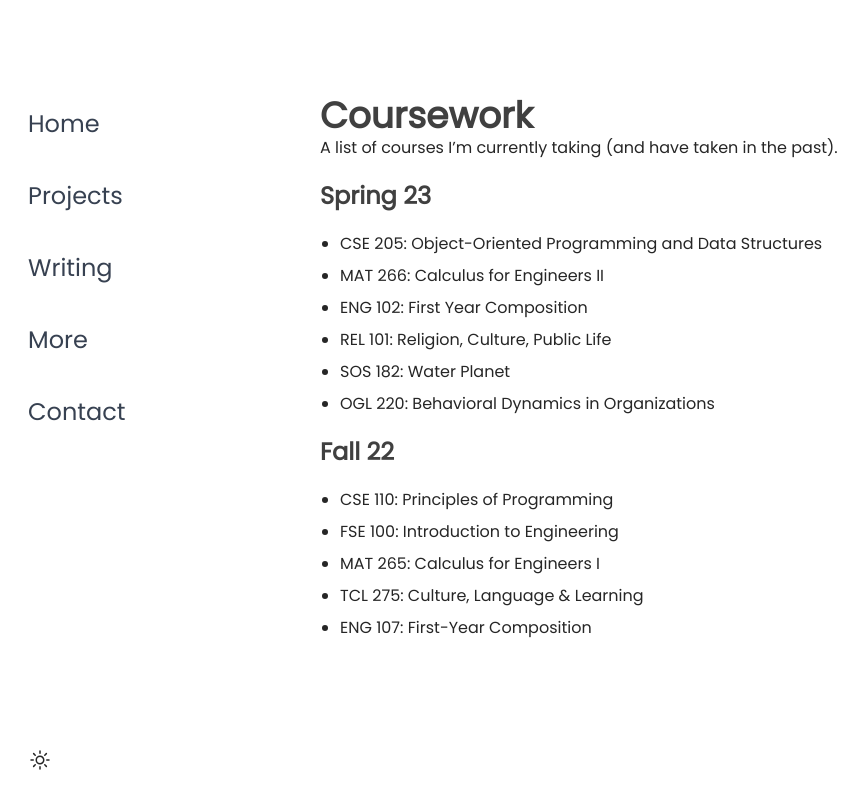
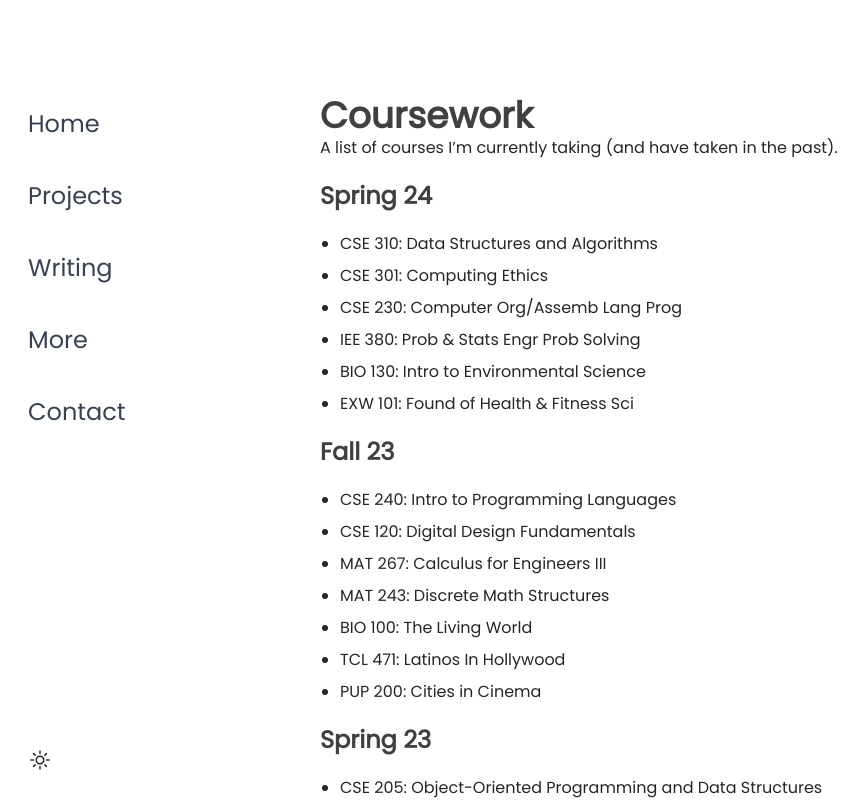
Before and after one commit to achntj/www, a Next.js app: page /coursework in a window 1280 px wide. Shown: the top 800 px of the page, without its empty margins (0-867 px from the left). Built offline with nearby package versions, Linux system fonts and the light colour scheme.

Commit message:
content: update coursework

```diff
--- a/pages/coursework.tsx
+++ b/pages/coursework.tsx
@@ -8,6 +8,25 @@ export default function Uses() {
         <p>
           A list of courses I’m currently taking (and have taken in the past).
         </p>
+        <h3 className="my-5 text-2xl font-bold">Spring 24</h3>
+        <ul className="pl-5 list-disc space-y-2">
+          <li>CSE 310: Data Structures and Algorithms</li>
+          <li>CSE 301: Computing Ethics</li>
+          <li>CSE 230: Computer Org/Assemb Lang Prog</li>
+          <li>IEE 380: Prob & Stats Engr Prob Solving</li>
+          <li>BIO 130: Intro to Environmental Science</li>
+          <li>EXW 101: Found of Health & Fitness Sci</li>
+        </ul>
+        <h3 className="my-5 text-2xl font-bold">Fall 23</h3>
+        <ul className="pl-5 list-disc space-y-2">
+          <li>CSE 240: Intro to Programming Languages</li>
+          <li>CSE 120: Digital Design Fundamentals</li>
+          <li>MAT 267: Calculus for Engineers III</li>
+          <li>MAT 243: Discrete Math Structures</li>
+          <li>BIO 100: The Living World</li>
+          <li>TCL 471: Latinos In Hollywood</li>
+          <li>PUP 200: Cities in Cinema</li>
+        </ul>
         <h3 className="my-5 text-2xl font-bold">Spring 23</h3>
         <ul className="pl-5 list-disc space-y-2">
           <li>CSE 205: Object-Oriented Programming and Data Structures</li>
```
